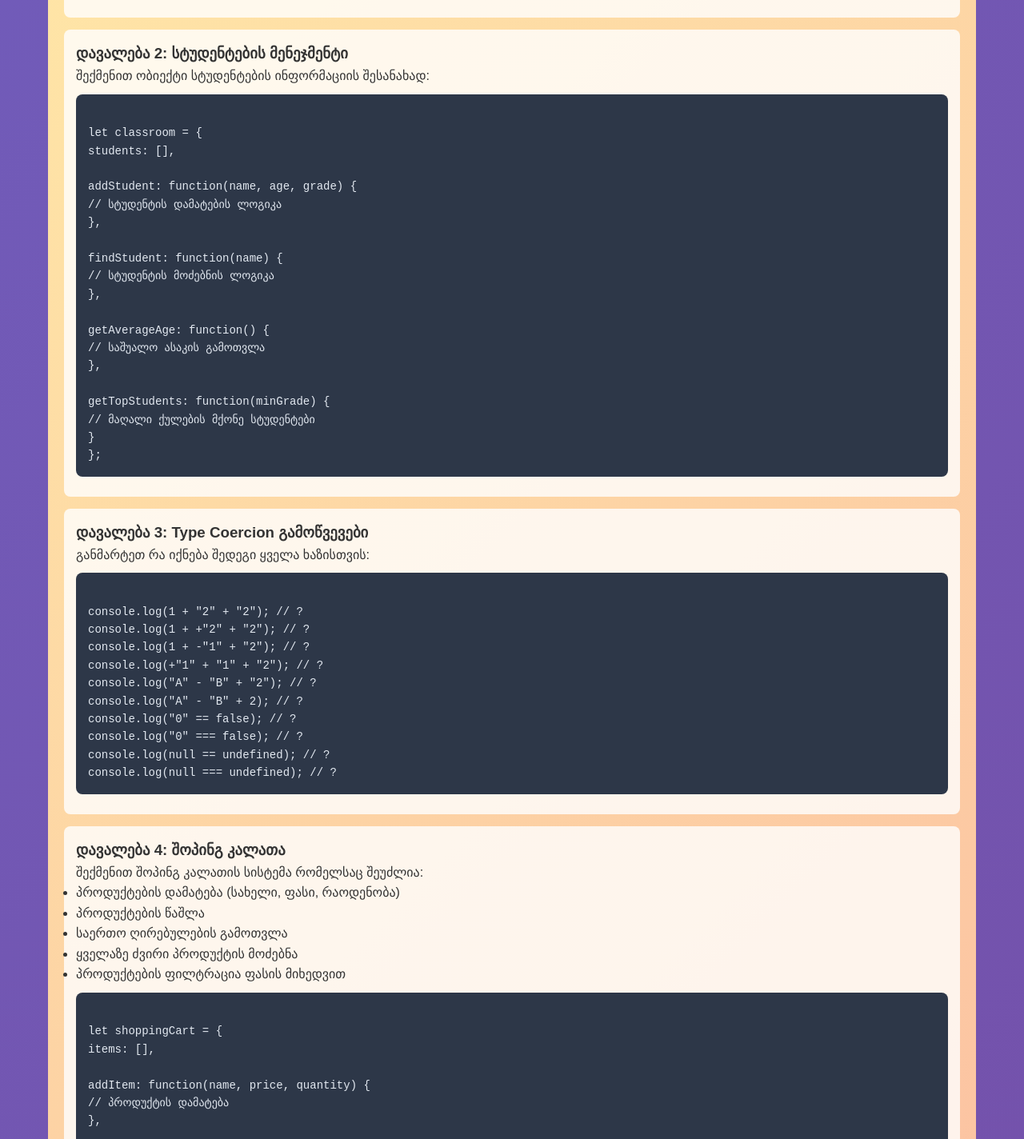
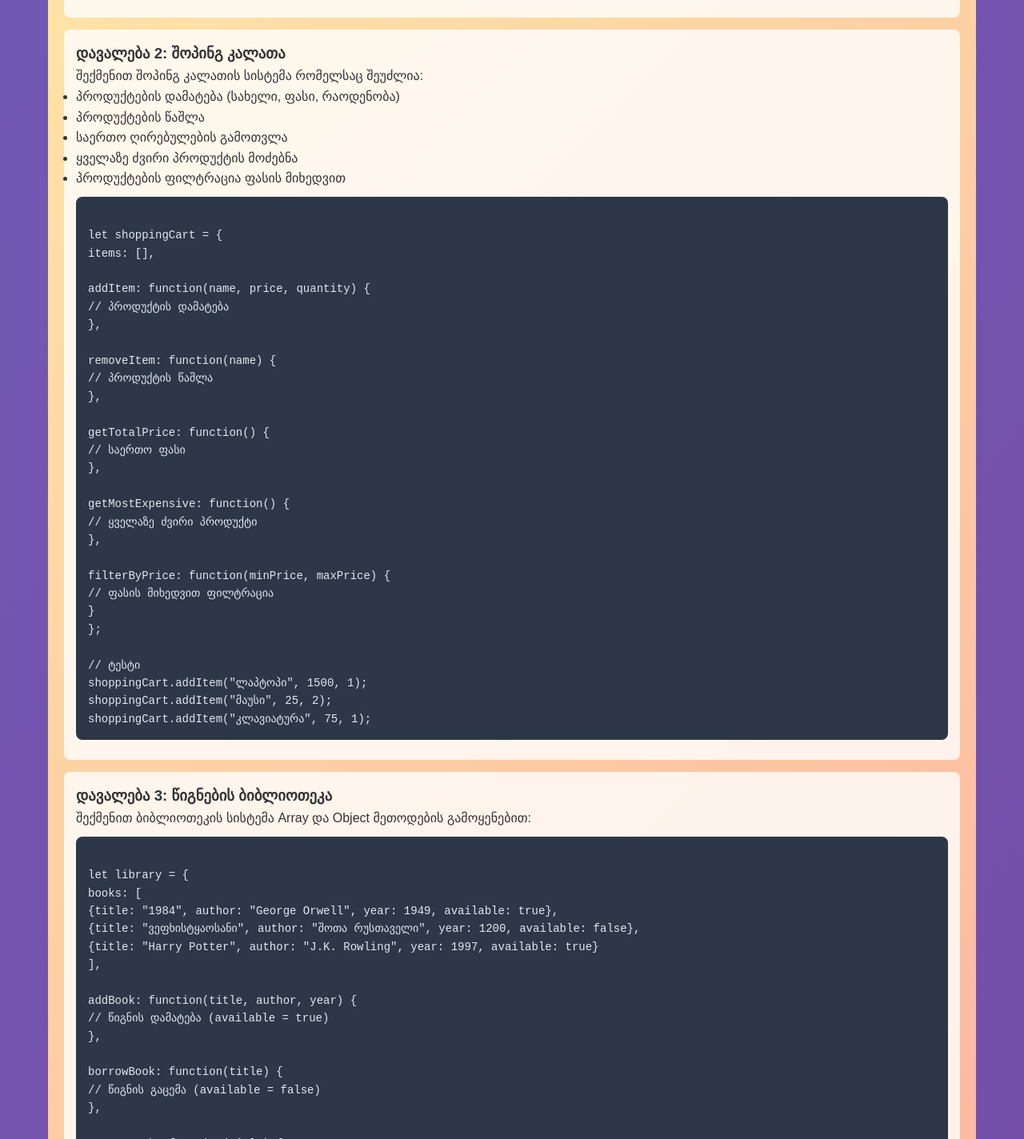
Before and after one commit to ketig/JS, a plain HTML site: page index.html in a window 1280 px wide. Shown: the part 10576-12000 px from the top of the page at 80% size. Drawn offline with Linux system fonts and the light colour scheme.

Commit message:
Remove some exercises

```diff
--- a/index.html
+++ b/index.html
@@ -521,50 +521,7 @@
                     </div>
 
                     <div class="exercise">
-                        <h3>დავალება 2: სტუდენტების მენეჯმენტი</h3>
-                        <p>შექმენით ობიექტი სტუდენტების ინფორმაციის შესანახად:</p>
-                        <div class="code-block">
-                            let classroom = {
-                            students: [],
-
-                            addStudent: function(name, age, grade) {
-                            // სტუდენტის დამატების ლოგიკა
-                            },
-
-                            findStudent: function(name) {
-                            // სტუდენტის მოძებნის ლოგიკა
-                            },
-
-                            getAverageAge: function() {
-                            // საშუალო ასაკის გამოთვლა
-                            },
-
-                            getTopStudents: function(minGrade) {
-                            // მაღალი ქულების მქონე სტუდენტები
-                            }
-                            };
-                        </div>
-                    </div>
-
-                    <div class="exercise">
-                        <h3>დავალება 3: Type Coercion გამოწვევები</h3>
-                        <p>განმარტეთ რა იქნება შედეგი ყველა ხაზისთვის:</p>
-                        <div class="code-block">
-                            console.log(1 + "2" + "2"); // ?
-                            console.log(1 + +"2" + "2"); // ?
-                            console.log(1 + -"1" + "2"); // ?
-                            console.log(+"1" + "1" + "2"); // ?
-                            console.log("A" - "B" + "2"); // ?
-                            console.log("A" - "B" + 2); // ?
-                            console.log("0" == false); // ?
-                            console.log("0" === false); // ?
-                            console.log(null == undefined); // ?
-                            console.log(null === undefined); // ?
-                        </div>
-                    </div>
-
-                    <div class="exercise">
-                        <h3>დავალება 4: შოპინგ კალათა</h3>
+                        <h3>დავალება 2: შოპინგ კალათა</h3>
                         <p>შექმენით შოპინგ კალათის სისტემა რომელსაც შეუძლია:</p>
                         <ul>
                             <li>პროდუქტების დამატება (სახელი, ფასი, რაოდენობა)</li>
@@ -606,7 +563,7 @@
                     </div>
 
                     <div class="exercise">
-                        <h3>დავალება 5: წიგნების ბიბლიოთეკა</h3>
+                        <h3>დავალება 3: წიგნების ბიბლიოთეკა</h3>
                         <p>შექმენით ბიბლიოთეკის სისტემა Array და Object მეთოდების გამოყენებით:</p>
                         <div class="code-block">
                             let library = {
--- a/script.js
+++ b/script.js
@@ -1,5 +1,4 @@
 // Interactive Examples JavaScript Code
-
 function demonstrateVariables() {
   const output = document.getElementById("variablesOutput");
   let result = "";
```
